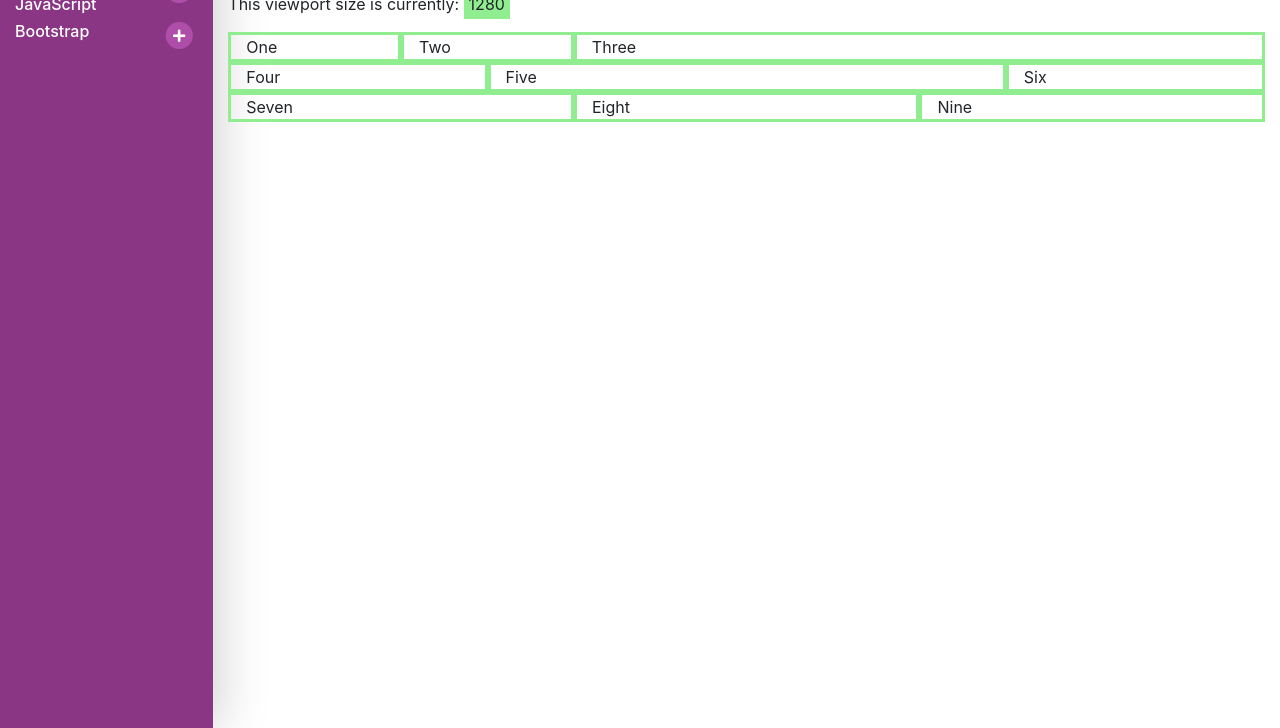
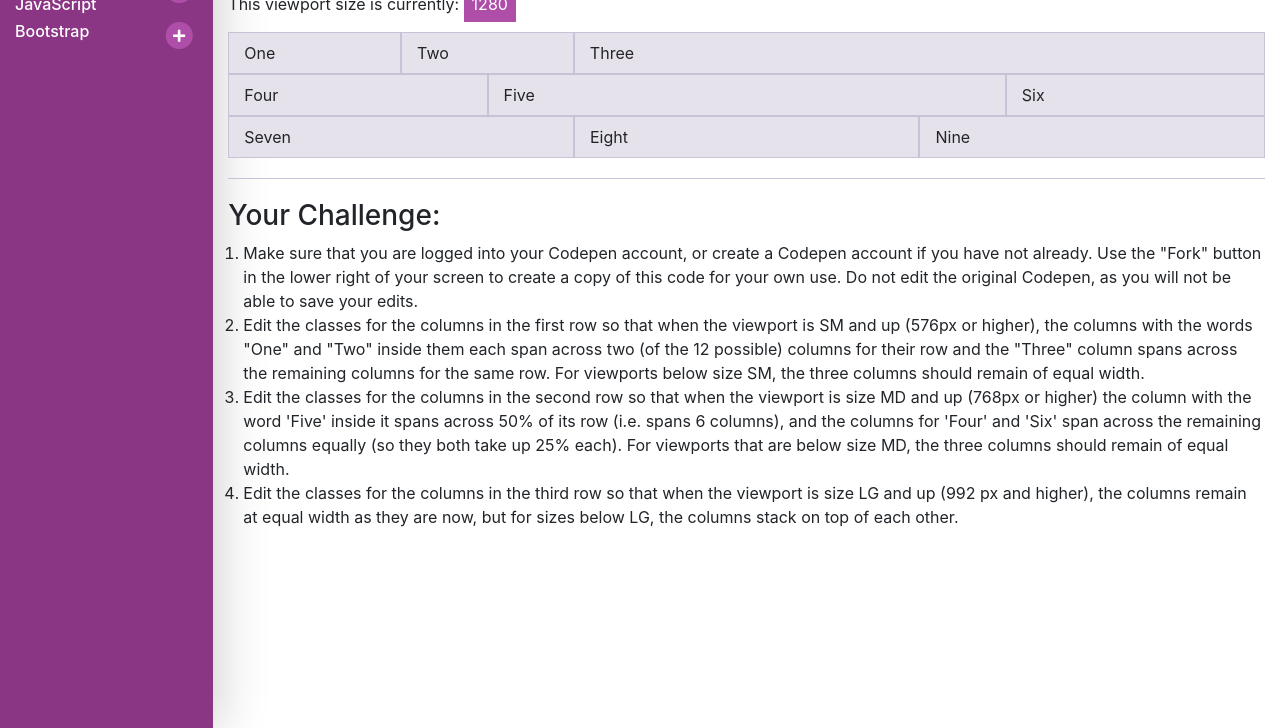
Before and after one commit to HeresJohnny5/Nucamp-Portal, a website: page bootcamp/classes/bootstrap/week1.html in a window 1280 px wide. Shown: the part 72-800 px from the top of the page. Drawn offline with nearby package versions, Linux system fonts and the light colour scheme.

Commit message:
Add instructions to Week 1 Code Challenge and adjust styles.

```diff
--- a/bootcamp/classes/bootstrap/week1.html
+++ b/bootcamp/classes/bootstrap/week1.html
@@ -11,17 +11,6 @@
   <!-- CUSTOM STYLES -->
   <link rel="stylesheet" href="../../public/css/styles.css" />
   <title>Nucamp Coding Bootcamp</title>
-
-  <style>
-    .grid-example .row>div {
-      border: solid lightgreen;
-    }
-
-    #viewport-size {
-      background: lightgreen;
-      padding: 5px;
-    }
-  </style>
 </head>
 
 <body>
@@ -84,9 +73,7 @@
       <main class="col mt-2">
         <div class="container">
           <div class="row">
-            <div class="col">
-              <h1>Bootstrap: Week 1</h1>
-            </div>
+            <h1>Bootstrap: Week 1</h1>
           </div>
         </div>
 
@@ -110,6 +97,26 @@
             <div class="col-lg">Eight</div>
             <div class="col-lg">Nine</div>
           </div>
+
+          <div class="row grid-example__directions">
+            <h3>Your Challenge:</h3>
+            <ol>
+              <li>Make sure that you are logged into your Codepen account, or create a Codepen account if you have not
+                already. Use the "Fork" button in the lower right of your screen to create a copy of this code for your
+                own use. Do not edit the original Codepen, as you will not be able to save your edits.</li>
+              <li>Edit the classes for the columns in the first row so that when the viewport is SM and up (576px or
+                higher), the columns with the words "One" and "Two" inside them each span across two (of the 12
+                possible) columns for their row and the "Three" column spans across the remaining columns for the same
+                row. For viewports below size SM, the three columns should remain of equal width.</li>
+              <li>Edit the classes for the columns in the second row so that when the viewport is size MD and up (768px
+                or higher) the column with the word 'Five' inside it spans across 50% of its row (i.e. spans 6 columns),
+                and the columns for 'Four' and 'Six' span across the remaining columns equally (so they both take up 25%
+                each). For viewports that are below size MD, the three columns should remain of equal width.</li>
+              <li>Edit the classes for the columns in the third row so that when the viewport is size LG and up (992 px
+                and higher), the columns remain at equal width as they are now, but for sizes below LG, the columns
+                stack on top of each other.</li>
+            </ol>
+          </div>
         </div>
       </main>
     </div>
--- /dev/null
+++ b/bootcamp/scss/_bootstrap-w1.scss
@@ -0,0 +1,31 @@
+.grid-example {
+  .row {
+    div {
+      padding-top: .5rem;
+      padding-bottom: .5rem;
+      background-color: $grid-background-color;
+      border: 1px solid $border-color;
+    }
+  }
+
+  &__directions {
+    border-top: 1px solid $border-color;
+    margin-top: 20px;
+
+    h3 {
+      margin-top: 20px;
+    }
+
+    ol {
+      li {
+        margin-left: 15px;
+      }
+    }
+  }
+}
+
+#viewport-size {
+  background-color: $purple-light;
+  color: $white;
+  padding: 8px;
+}
--- /dev/null
+++ b/bootcamp/scss/_bootstrap.scss
@@ -0,0 +1 @@
+@import './bootstrap-w1'
--- a/bootcamp/scss/_variables.scss
+++ b/bootcamp/scss/_variables.scss
@@ -2,3 +2,7 @@ $white: #ffffff;
 $purple-light: #af4ea9;
 $purple-dark: #8a3685;
 $purple-hover: #bc6bb7;
+
+$border-color: #c9c1d5;
+
+$grid-background-color: #e6e2eb;
--- a/bootcamp/scss/main.scss
+++ b/bootcamp/scss/main.scss
@@ -6,3 +6,4 @@
 
 @import './variables';
 @import './navigation';
+@import './bootstrap'
```
Also changed, not shown: bootcamp/public/css/styles.css.
